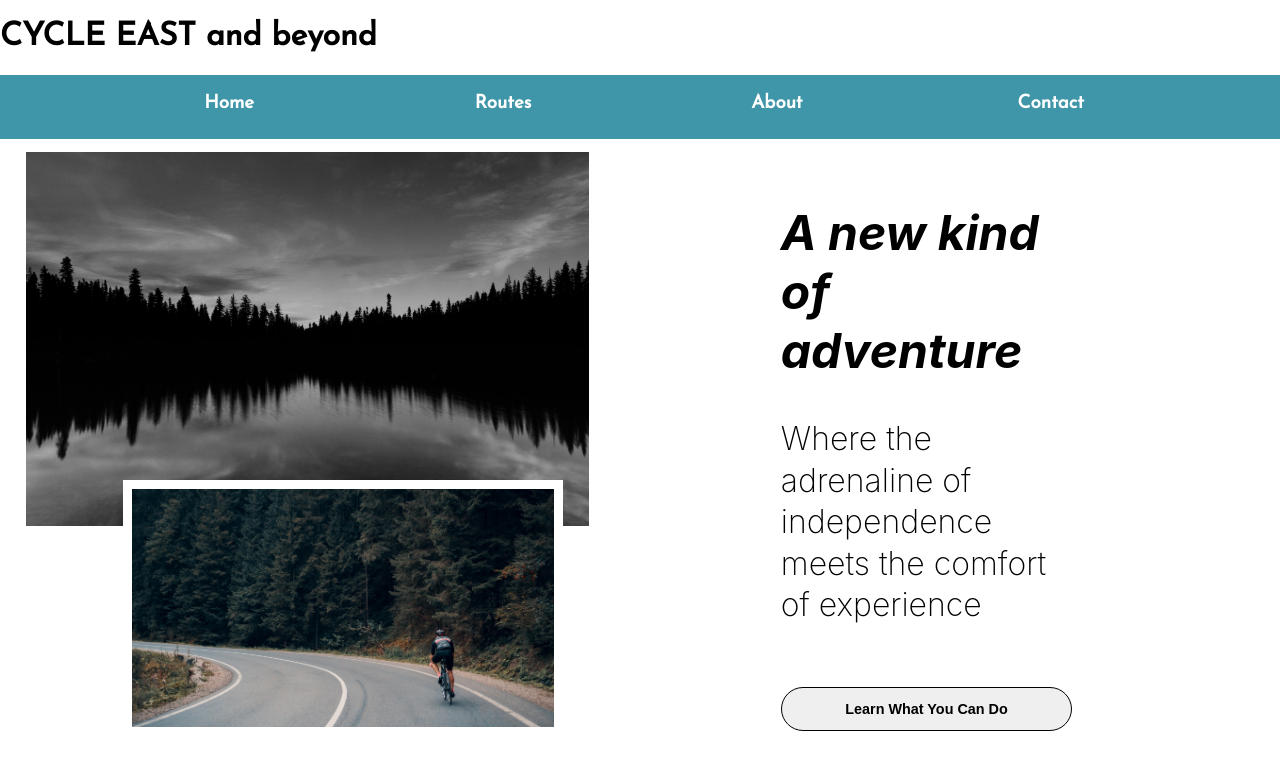
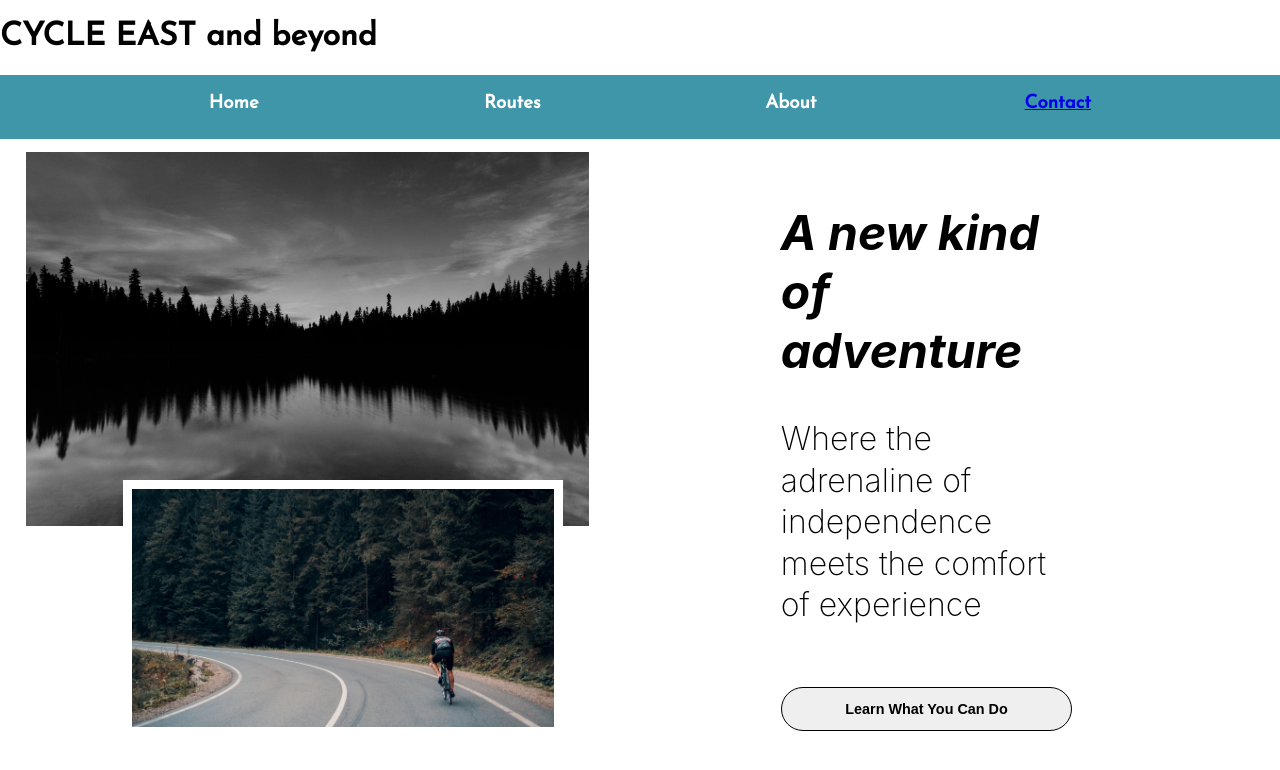
Before and after one commit to ZoeKHarvey/cycle-east, a React (Create React App) app: page /#/ in a window 1280 px wide. Shown: the top 770 px of the page. Built offline with nearby package versions, Linux system fonts and the light colour scheme.

Commit message:
Link contact page, style for tab not done

```diff
--- a/src/App.js
+++ b/src/App.js
@@ -3,6 +3,7 @@ import Nav from './Components/Nav/Nav';
 import Routes from './Components/Routes/Routes'
 import '../src/Components/App/App.css';
 import {Home} from './Components/Home/Home';
+import {Contact} from './Components/Contact/Contact'
 import { Route } from 'react-router-dom';
 
 
@@ -18,6 +19,9 @@ function App() {
         <Route exact path='/routes' render={() => <>
           <Routes /> </>
         }/>
+        <Route exact path='/contact' render={() => <>
+          <Contact /> </>
+        }/>
       </header>
     </div>
   );
--- a/src/Components/Contact/Contact.js
+++ b/src/Components/Contact/Contact.js
@@ -0,0 +1,11 @@
+import React, {Component} from 'react';
+import { Link } from 'react-router-dom';
+
+export class Contact extends Component {
+
+  render() {
+    return(
+      <h1>Contact</h1>
+    )
+  }
+}
--- a/src/Components/Nav/Nav.js
+++ b/src/Components/Nav/Nav.js
@@ -1,4 +1,5 @@
 import React, { Component } from 'react';
+import { Link } from 'react-router-dom';
 import  './Nav.css'
 
 export default class Nav extends Component {
@@ -9,7 +10,9 @@ export default class Nav extends Component {
         <h3>Home</h3>
         <h3>Routes</h3>
         <h3>About</h3>
+        <Link to='/contact'>
         <h3>Contact</h3>
+        </Link>
       </div>
 
     )
```
